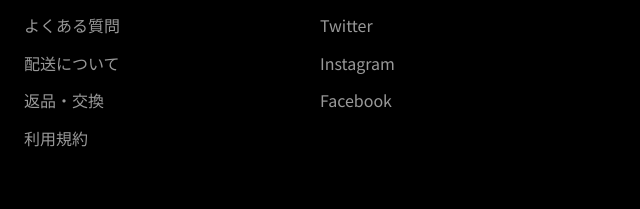
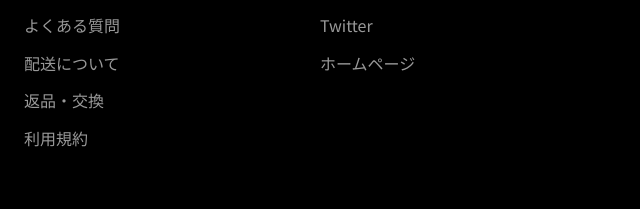
Before and after one commit to ryuki0616/cid_oc_shop, a website: page src/index.html in a window 1280 px wide. Shown: the part 1294-1503 px from the top of the page, 640-1280 px from the left. Drawn offline with Linux system fonts and the light colour scheme.

Commit message:
ページ更新

```diff
--- a/src/index.html
+++ b/src/index.html
@@ -607,13 +607,12 @@
                         <li><a href="#terms" class="footer-link" data-page="terms">利用規約</a></li>
                     </ul>
                 </div>
-                <!-- フッターセクション4：SNSリンク -->
+                <!-- フッターセクション4：外部リンク -->
                 <div class="footer-section">
                     <h4>フォロー</h4>
                     <div class="social-links">
-                        <a href="#" aria-label="Twitter">Twitter</a>
-                        <a href="#" aria-label="Instagram">Instagram</a>
-                        <a href="#" aria-label="Facebook">Facebook</a>
+                        <a href="https://x.com/cid_chuo" target="_blank" rel="noopener noreferrer" aria-label="Twitter">Twitter</a>
+                        <a href="https://www.chuo.ac.jp/cid/" target="_blank" rel="noopener noreferrer" aria-label="ホームページ">ホームページ</a>
                     </div>
                 </div>
             </div>
```
